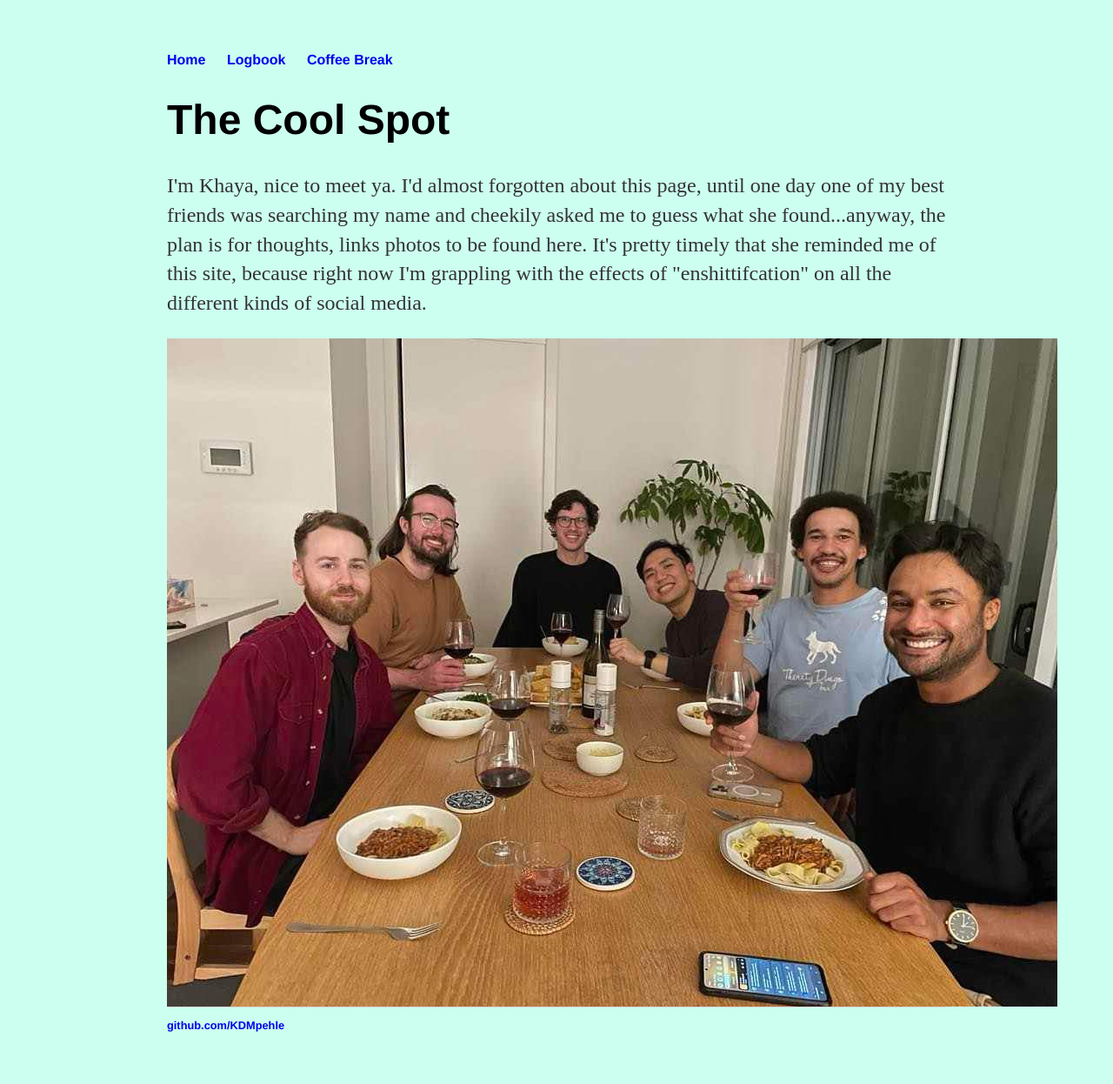
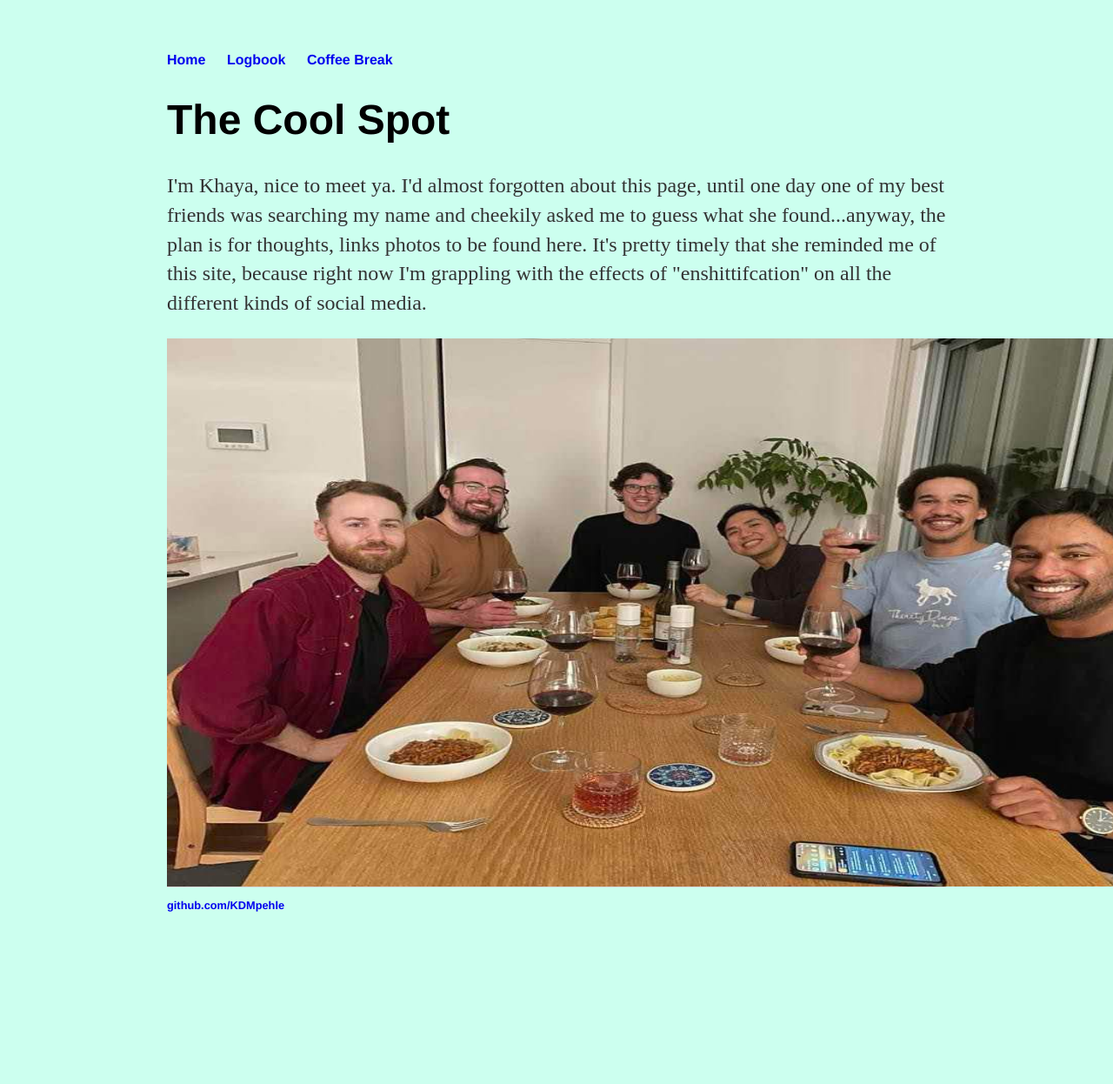
Before and after one commit to KDMpehle/KDMpehle.github.io, a Jekyll site: the page built from index.html, in a window 1280 px wide. Shown: the whole page at 87% size. Built offline with Jekyll 4.4.1, drawn with Linux system fonts in a browser that asks for light colours; after the commit the page ends 1108 px from its top, so only the background shows below that.

Commit message:
Update index.html
adjusted image size

```diff
--- a/index.html
+++ b/index.html
@@ -5,5 +5,5 @@ layout: default
 	<h1>The Cool Spot</h1>
 	<p> I'm Khaya, nice to meet ya. I'd almost forgotten about this page, until one day one of my best friends was searching my name and cheekily asked me to guess what she found...anyway, the plan is for thoughts,
 	links photos to be found here. It's pretty timely that she reminded me of this site, because right now I'm grappling with the effects of "enshittifcation" on all the different kinds of social media. </p>
-<img src = "images/Dboys_dinner.jpeg"/>
+<img src = "images/Dboys_dinner.jpeg" width="1200" height="630"/>
 </div>
```
